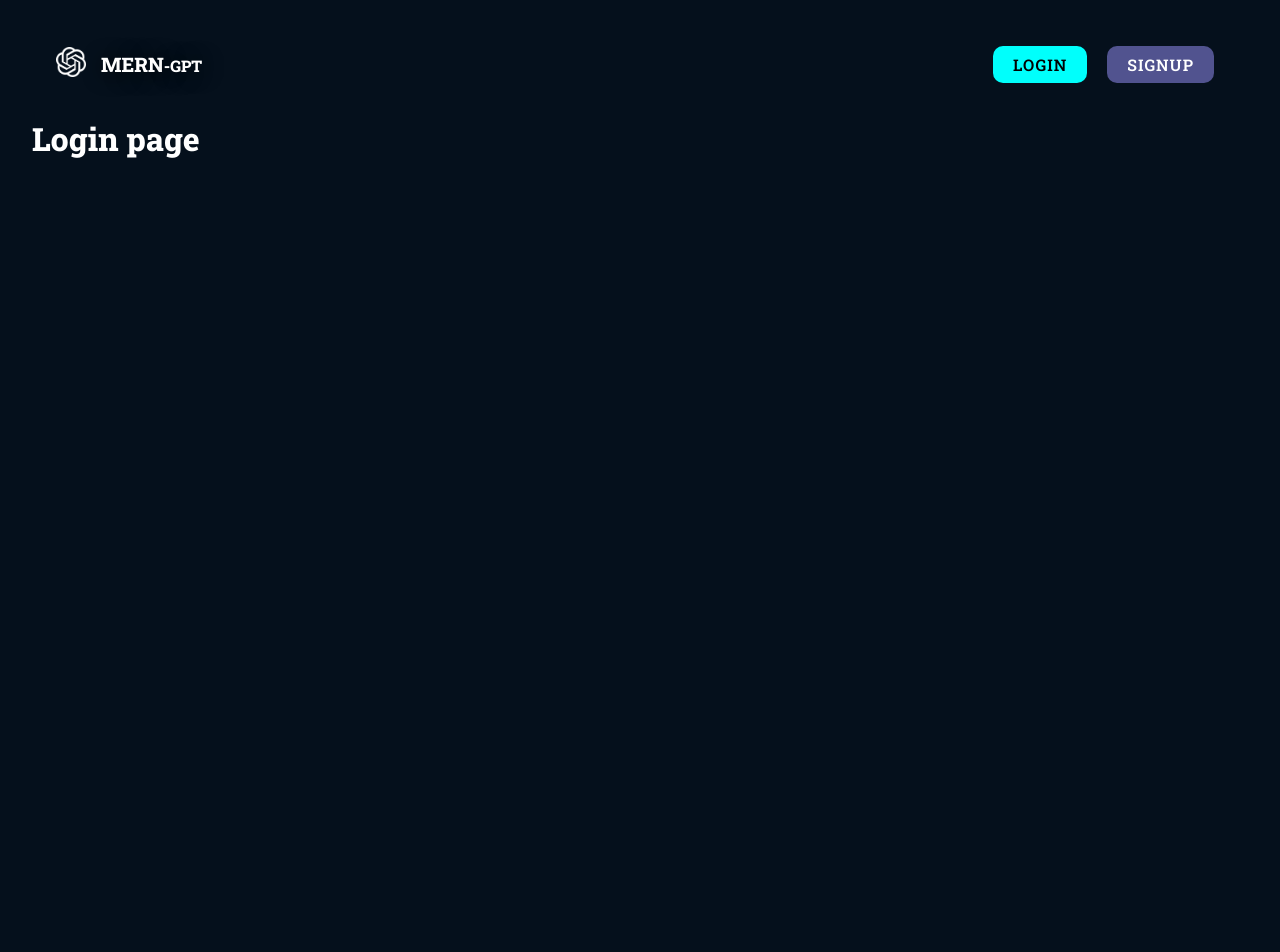
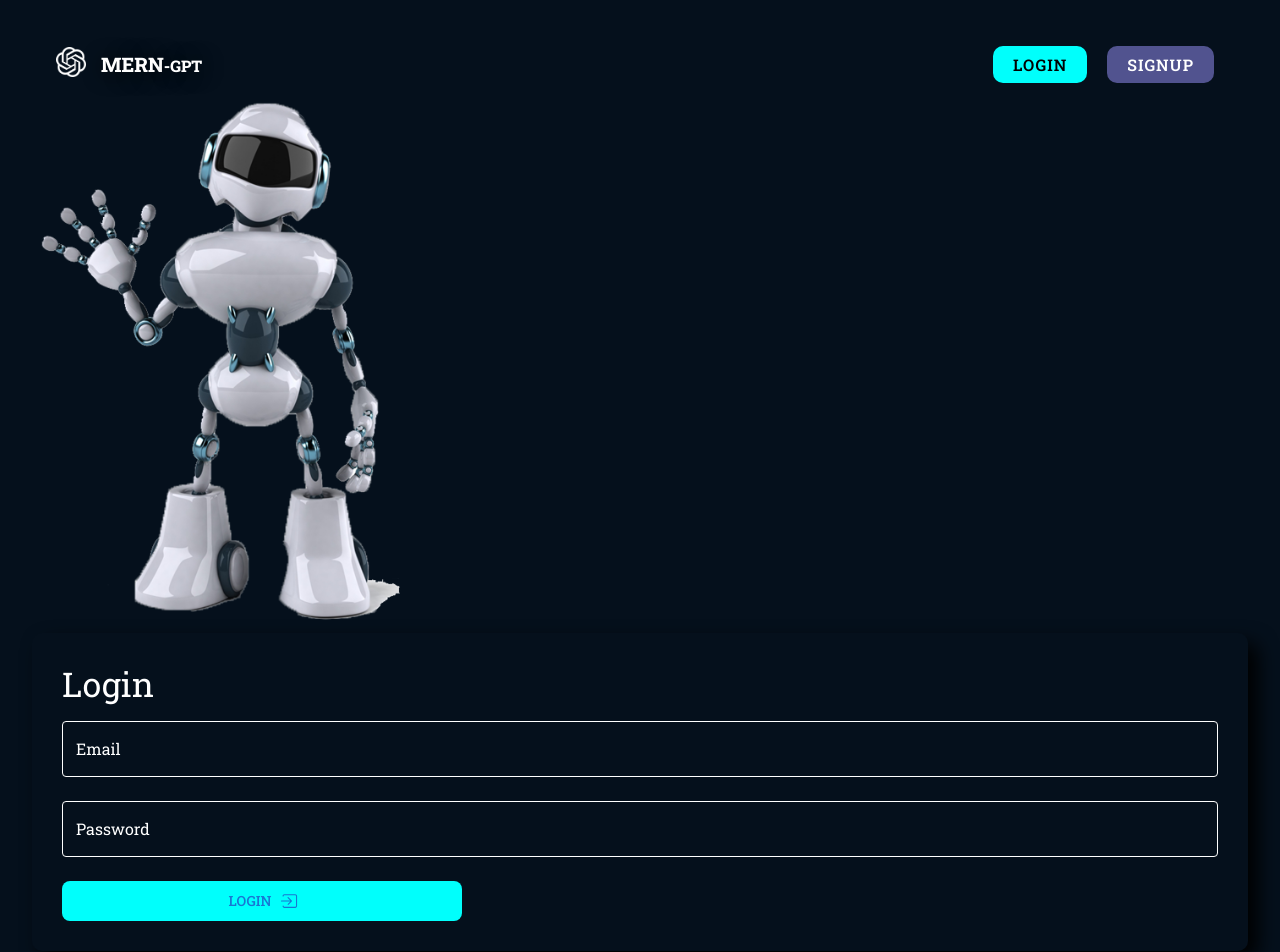
Before and after one commit to Nayan-Krishna-Ball/Ai-ChatBot-Client, a React (Vite) app: page /login in a window 1280 px wide. Shown: the top 952 px of the page. Before the commit the page ends 800 px from the top, so only its background shows below. Built offline with nearby package versions, Linux system fonts and the light colour scheme; no server answers.

Commit message:
Implement authentication logic in AuthContext and enhance Login page UI

```diff
--- a/src/context/AuthContext.tsx
+++ b/src/context/AuthContext.tsx
@@ -6,6 +6,7 @@
   useEffect,
   useState,
 } from "react";
+import { checkAuthStatus, loginUser } from "../helpers/api-communicator";
 
 type User = {
   name: string;
@@ -26,22 +27,22 @@
 
   useEffect(() => {
     // fetch if the user's cookies are valid then skip login
-    // async function checkStatus() {
-    //   const data = await checkAuthStatus();
-    //   if (data) {
-    //     setUser({ email: data.email, name: data.name });
-    //     setIsLoggedIn(true);
-    //   }
-    // }
-    // checkStatus();
+    async function checkStatus() {
+      const data = await checkAuthStatus();
+      if (data) {
+        setUser({ email: data.email, name: data.name });
+        setIsLoggedIn(true);
+      }
+    }
+    checkStatus();
   }, []);
 
   const login = async (email: string, password: string) => {
-    // const data = await loginUser(email, password);
-    // if (data) {
-    //   setUser({ email: data.email, name: data.name });
-    //   setIsLoggedIn(true);
-    // }
+    const data = await loginUser(email, password);
+    if (data) {
+      setUser({ email: data.email, name: data.name });
+      setIsLoggedIn(true);
+    }
   };
   const signup = async (name: string, email: string, password: string) => {
     // const data = await signupUser(name, email, password);
--- a/src/pages/Login.tsx
+++ b/src/pages/Login.tsx
@@ -1,10 +1,95 @@
-//
-
+import { Box, Button, Typography } from "@mui/material";
+import React, { useEffect } from "react";
+import { toast } from "react-hot-toast";
+import { IoIosLogIn } from "react-icons/io";
+import { useNavigate } from "react-router-dom";
+import CustomizedInput from "../components/shared/CustomizedInput";
+import { useAuth } from "../context/AuthContext";
 const Login = () => {
+  const navigate = useNavigate();
+  const auth = useAuth();
+  const handleSubmit = async (e: React.FormEvent<HTMLFormElement>) => {
+    e.preventDefault();
+    const formData = new FormData(e.currentTarget);
+    const email = formData.get("email") as string;
+    const password = formData.get("password") as string;
+    try {
+      toast.loading("Signing In", { id: "login" });
+      await auth?.login(email, password);
+      toast.success("Signed In Successfully", { id: "login" });
+    } catch (error) {
+      console.log(error);
+      toast.error("Signing In Failed", { id: "login" });
+    }
+  };
+  useEffect(() => {
+    if (auth?.user) {
+      return navigate("/chat");
+    }
+  }, [auth]);
   return (
-    <div>
-      <h1>Login page</h1>
-    </div>
+    <Box width={"100%"} height={"100%"} display="flex" flex={1}>
+      <Box padding={8} mt={8} display={{ md: "flex", sm: "none", xs: "none" }}>
+        <img src="airobot.png" alt="Robot" style={{ width: "400px" }} />
+      </Box>
+      <Box
+        display={"flex"}
+        flex={{ xs: 1, md: 0.5 }}
+        justifyContent={"center"}
+        alignItems={"center"}
+        padding={2}
+        ml={"auto"}
+        mt={16}
+      >
+        <form
+          onSubmit={handleSubmit}
+          style={{
+            margin: "auto",
+            padding: "30px",
+            boxShadow: "10px 10px 20px #000",
+            borderRadius: "10px",
+            border: "none",
+          }}
+        >
+          <Box
+            sx={{
+              display: "flex",
+              flexDirection: "column",
+              justifyContent: "center",
+            }}
+          >
+            <Typography
+              variant="h4"
+              textAlign="center"
+              padding={2}
+              fontWeight={600}
+            >
+              Login
+            </Typography>
+            <CustomizedInput type="email" name="email" label="Email" />
+            <CustomizedInput type="password" name="password" label="Password" />
+            <Button
+              type="submit"
+              sx={{
+                px: 2,
+                py: 1,
+                mt: 2,
+                width: "400px",
+                borderRadius: 2,
+                bgcolor: "#00fffc",
+                ":hover": {
+                  bgcolor: "white",
+                  color: "black",
+                },
+              }}
+              endIcon={<IoIosLogIn />}
+            >
+              Login
+            </Button>
+          </Box>
+        </form>
+      </Box>
+    </Box>
   );
 };
 
```
